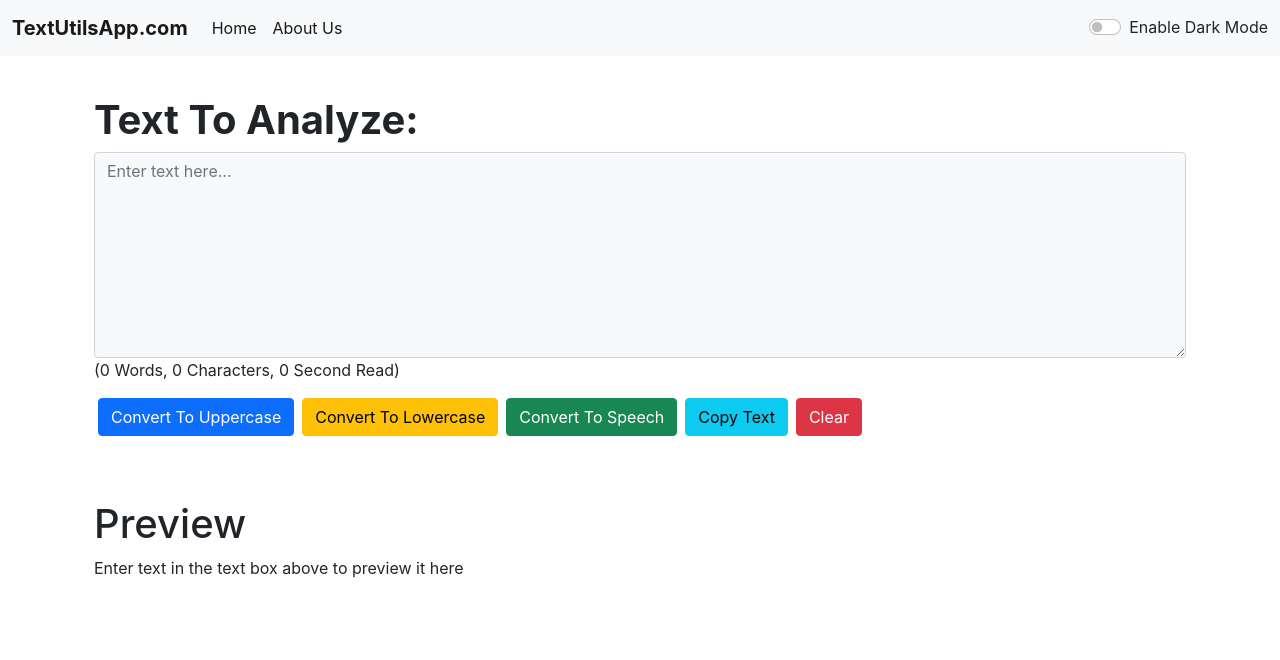
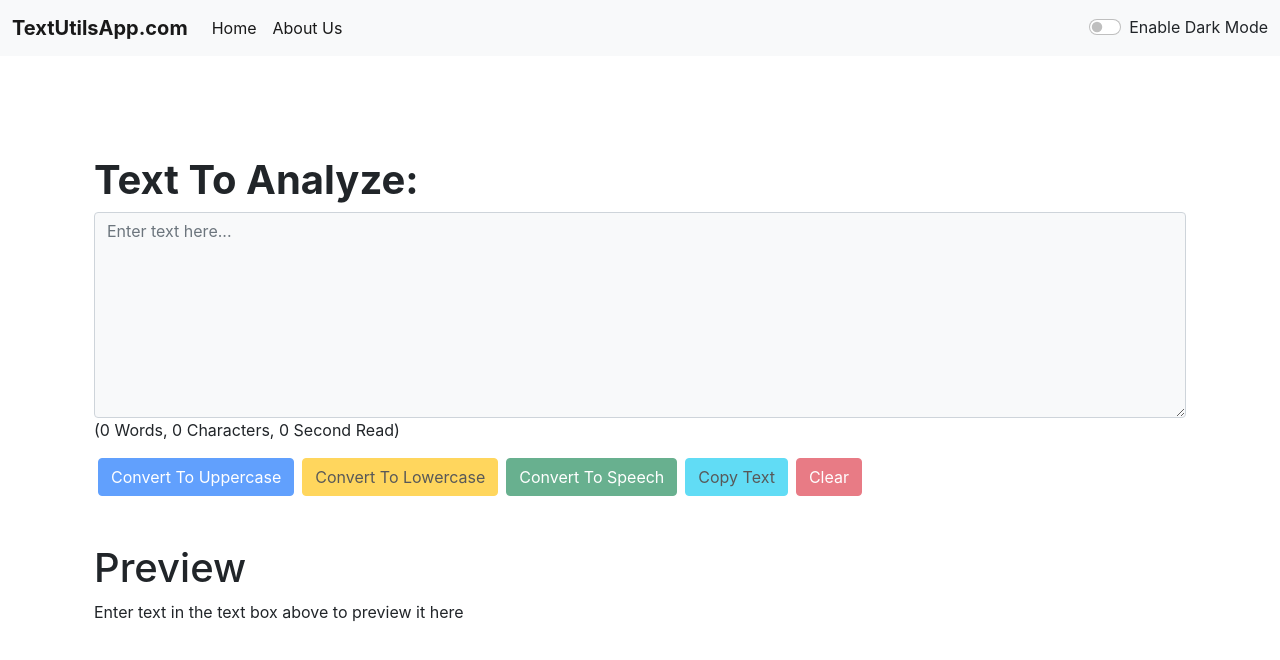
Before and after one commit to mehul-srivastava/textutils-react, a React (Create React App) app: page / in a window 1280 px wide. Shown: the top 660 px of the page. Built offline with nearby package versions, Linux system fonts and the light colour scheme.

Commit message:
COMPLETED TEXTUTILS APP

```diff
--- a/src/components/About.js
+++ b/src/components/About.js
@@ -25,7 +25,7 @@ function About(props) {
               aria-expanded="true"
               aria-controls="collapseOne"
             >
-              Accordion Item #1
+              Analyze Your Text
             </button>
           </h2>
           <div
@@ -62,7 +62,7 @@ function About(props) {
               aria-expanded="false"
               aria-controls="collapseTwo"
             >
-              Accordion Item #2
+              Free To Use
             </button>
           </h2>
           <div
@@ -99,7 +99,7 @@ function About(props) {
               aria-expanded="false"
               aria-controls="collapseThree"
             >
-              Accordion Item #3
+              Browser Compatible
             </button>
           </h2>
           <div
--- a/src/components/Alert.js
+++ b/src/components/Alert.js
@@ -3,9 +3,17 @@ function Alert(props) {
     return word.charAt(0).toUpperCase() + word.slice(1);
   }
   return (
-    props.details && (
     <div
-        className={`alert alert-${props.details.type} alert-dismissible fade show w-50 me-auto ms-auto mt-5`}
+      style={{
+        height: "80px",
+        display: "grid",
+        placeItems: "center",
+        marginTop: "20px",
+      }}
+    >
+      {props.details && (
+        <div
+          className={`alert alert-${props.details.type} alert-dismissible fade show w-75 me-auto ms-auto pt-3`}
         >
           <svg
             id="check-circle-fill"
@@ -19,7 +27,8 @@ function Alert(props) {
           <strong className="ms-3">{capitalize(props.details.type)}: </strong>
           {props.details.message}
         </div>
-    )
+      )}
+    </div>
   );
 }
 
--- a/src/components/TextForm.js
+++ b/src/components/TextForm.js
@@ -37,7 +37,7 @@ function TextForm(props) {
 
   const handleOnChange = (e) => {
     setText(e.target.value);
-
+    console.log(text, e.target.value);
     let time = text.split(" ").length * 0.008;
     if (time < 1) {
       let mins_to_read = (time * 60).toString() + " Second";
@@ -51,7 +51,7 @@ function TextForm(props) {
   //why this is running undefined infinitely in console? props.toggleAlert("success", "hemlo");
 
   return (
-    <div className="container my-3 p-4">
+    <div className="container px-4">
       <h1>
         <b>Text To Analyze:</b>
       </h1>
@@ -67,32 +67,48 @@ function TextForm(props) {
           value={text}
         ></textarea>
         <label htmlFor="">
-          ({text.length > 0 ? text.split(" ").length : "0"} Words, {text.length}{" "}
-          Characters, {minsToRead} Read)
+          (
+          {text.length > 0
+            ? text.split(/\s+/).filter((element) => {
+                return element.length !== 0;
+              }).length
+            : "0"}{" "}
+          Words, {text.length} Characters, {minsToRead} Read)
         </label>
         <br />
         <button
-          className="btn btn-primary my-3 mx-1"
+          className="btn btn-primary mt-3 mx-1"
           onClick={handleUppercaseClick}
+          disabled={text.length == 0 ? true : false}
         >
           Convert To Uppercase
         </button>
         <button
-          className="btn btn-warning my-3 mx-1"
+          className="btn btn-warning mt-3 mx-1"
           onClick={handleLowercaseClick}
+          disabled={text.length == 0 ? true : false}
         >
           Convert To Lowercase
         </button>
         <button
-          className="btn btn-success my-3 mx-1"
+          className="btn btn-success mt-3 mx-1"
           onClick={handleSpeechClick}
+          disabled={text.length == 0 ? true : false}
         >
           Convert To Speech
         </button>
-        <button className="btn btn-info my-3 mx-1" onClick={handleCopyClick}>
+        <button
+          className="btn btn-info mt-3 mx-1"
+          onClick={handleCopyClick}
+          disabled={text.length == 0 ? true : false}
+        >
           Copy Text
         </button>
-        <button className="btn btn-danger my-3 mx-1" onClick={handleClearClick}>
+        <button
+          className="btn btn-danger mt-3 mx-1"
+          onClick={handleClearClick}
+          disabled={text.length == 0 ? true : false}
+        >
           Clear
         </button>
         <h1 className="mt-5">Preview</h1>
--- a/src/styles/index.css
+++ b/src/styles/index.css
@@ -15,3 +15,7 @@ code {
 .btn-purple {
   background-color: var(--bs-purple);
 }
+
+.accordion-button::after {
+  filter: invert(1);
+}
```
Lines whose indentation alone changed are shown as unchanged.
